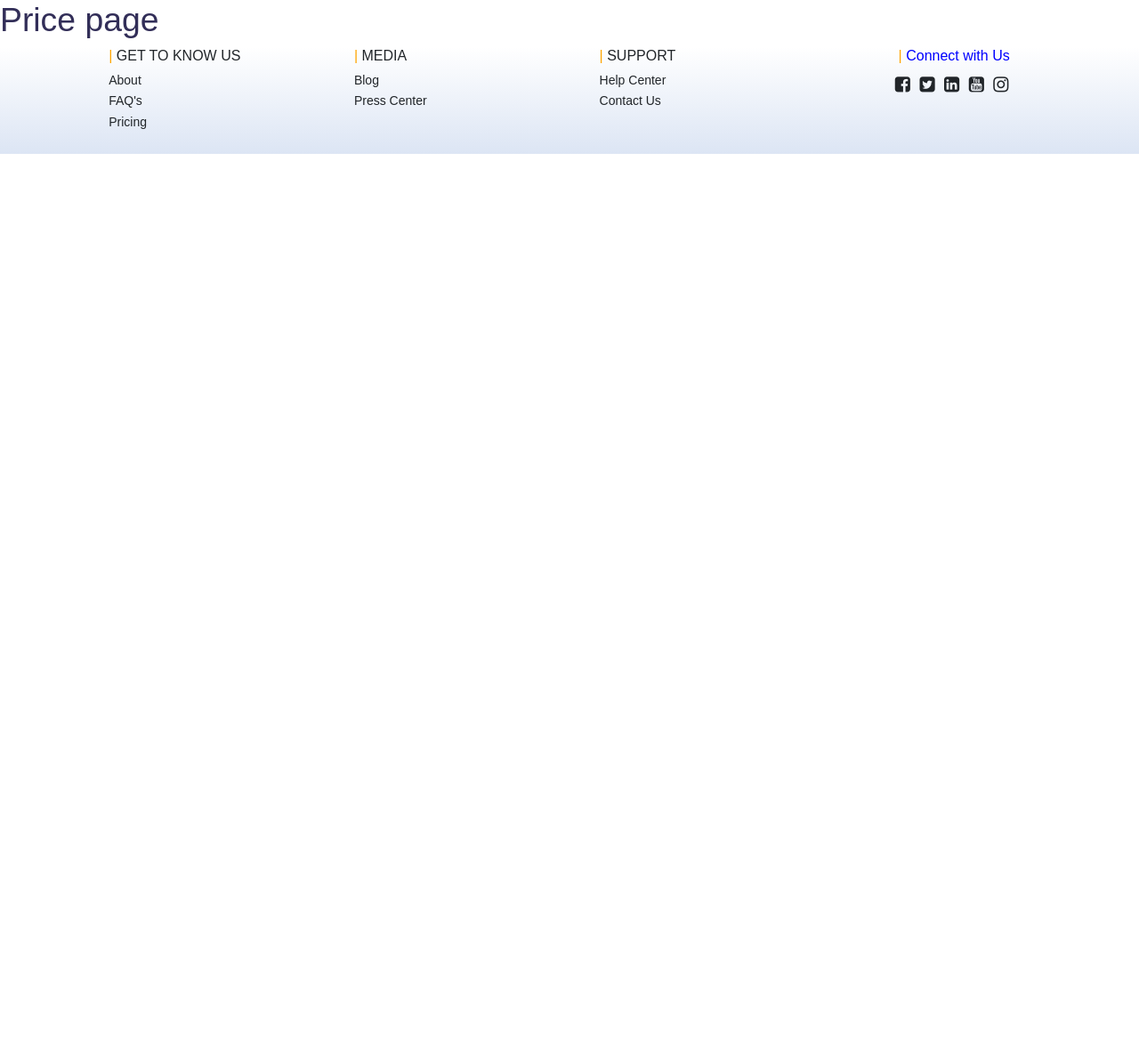
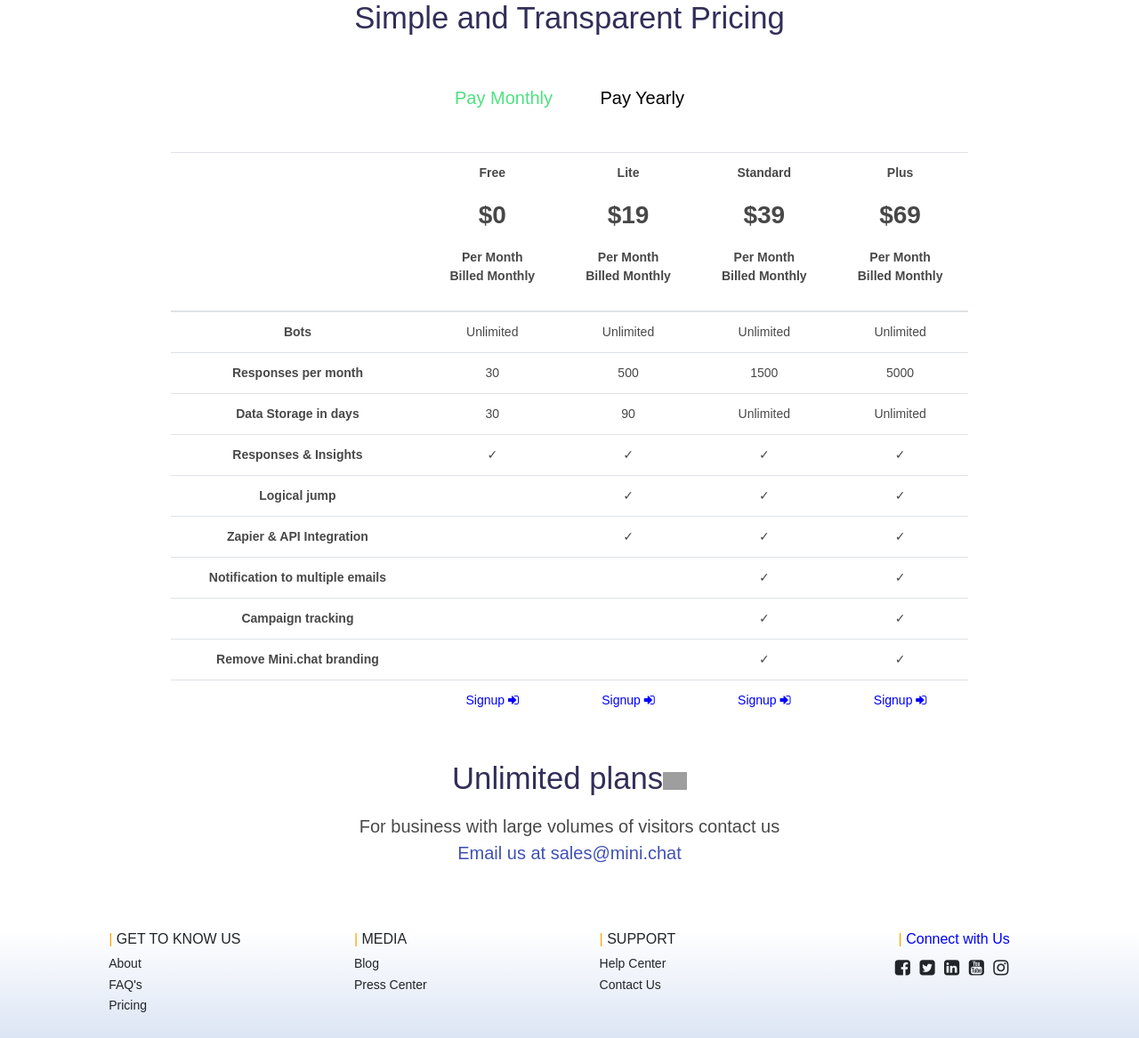
Before and after one commit to WorkEric/spweb, a Django app: page /price/ in a window 1280 px wide. Shown: the part 62-1229 px from the top of the page at 89% size. Before the commit the page ends 235 px from the top, so only its background shows below. Run offline with Django 3.2, Linux system fonts and the light colour scheme; parts of the project's set-up code (start-up, migrations or seed data) failed here and were passed over; some libraries are stand-ins or nearby versions; grey boxes are pictures that could not be loaded.

Commit message:
update price page

```diff
--- a/src/static/css/style.css
+++ b/src/static/css/style.css
@@ -54,7 +54,7 @@ body {
     margin-top:4%
 }
 h1 {
-    font-size: 28pt;
+    font-size: 26pt;
     color: #322e58;
 }
 .introduction p {
@@ -123,6 +123,8 @@ h1 {
     width: 18rem;
     height: 200px
 }
+
+/*Template-Detail*/
 .imgPart {
     padding:0 0 0 10%;
     margin: 6% 0;
@@ -144,3 +146,46 @@ h1 {
 .details p:nth-of-type(1) {
     color:grey;
 }
+
+/*Price*/
+.price {
+    padding: 0 15%;
+    text-align: center;
+}
+.table {
+    margin: 5% 0;
+    font-size: 14px;
+    color:#484848;
+}
+.table pre {
+    text-align:center;
+    font-family: Montserrat,sans-serif;
+    font-size: 14px;
+    color:#484848;
+}
+#payMonthly, #payYearly {
+    margin: 5% 2% 0 2%;
+    display:inline-block;
+    background:none;
+    border:none;
+    cursor: pointer;
+    outline-style: none;
+}
+button##payMonthly:focus, #payYearly:focus {
+    outline-style: none;
+}
+#payMonthly {
+    color:#4de27f;
+}
+.emailUS pre {
+    font-family: Montserrat,sans-serif;
+    font-size: 20px;
+    color:#484848;
+    margin: 2% 0 8% 0;
+}
+.table thead th p:nth-of-type(2) {
+    font-size:28px;
+}
+tbody tr:last-child {
+    color: blue;
+}
--- a/src/template/chatbot_template.html
+++ b/src/template/chatbot_template.html
@@ -75,9 +75,11 @@
             </div>
             <div class="gallery_product col-lg-4 col-md-4 col-sm-4 col-xs-6 filter travelTransport">
                 <div class="card" style="width: 18rem;">
-                      <img class="card-img-top" src="https://images.unsplash.com/photo-1492455417212-e162ed4446e1?ixlib=rb-1.2.1&ixid=eyJhcHBfaWQiOjEyMDd9&auto=format&fit=crop&w=750&q=80"  class="img-responsive" alt="Card image cap">
+                      <a href="../template/detail">
+                          <img class="card-img-top" src="https://images.unsplash.com/photo-1492455417212-e162ed4446e1?ixlib=rb-1.2.1&ixid=eyJhcHBfaWQiOjEyMDd9&auto=format&fit=crop&w=750&q=80"  class="img-responsive" alt="Card image cap">
+                      </a>
                       <div class="card-body">
-                        <h5 class="card-title">Hotel Feedback</h5>
+                         <a href="../template/detail" style="text-decoration: none;color:black"><h5 class="card-title">Hotel Feedback</h5></a>
                       </div>
                 </div>
             </div>
--- a/src/template/price.html
+++ b/src/template/price.html
@@ -1,7 +1,143 @@
 {% extends 'base.html' %}
 {% block body %}
 {% load static %}
+<div class="price">
+    <h1>Simple and Transparent Pricing</h1>
+    <div>
+        <button type="button" id="payMonthly">
+            Pay Monthly
+        </button>
+        <button type="button" id="payYearly">
+            Pay Yearly
+        </button>
+    </div>
+    <table class="table">
+      <thead>
+        <tr>
+          <th scope="row"></th>
+          <th scope="col">
+              <p>Free</p>
+              <p class="price">$0</p>
+              <pre class="paymentSwitch">Per Month
+Billed Monthly</pre>
+          </th>
+          <th scope="col">
+              <p>Lite</p>
+              <p class="price">$19</p>
+              <pre class="paymentSwitch">Per Month
+Billed Monthly</pre>
+          </th>
+          <th scope="col">
+              <p>Standard</p>
+              <p class="price">$39</p>
+              <pre class="paymentSwitch">Per Month
+Billed Monthly</pre>
+          </th>
+          <th scope="col">
+              <p>Plus</p>
+              <p class="price">$69</p>
+              <pre class="paymentSwitch">Per Month
+Billed Monthly</pre>
+          </th>
+        </tr>
+      </thead>
+      <tbody>
+        <tr>
+          <th scope="row">Bots</th>
+          <td>Unlimited</td>
+          <td>Unlimited</td>
+          <td>Unlimited</td>
+          <td>Unlimited</td>
+        </tr>
+        <tr>
+          <th scope="row">Responses per month</th>
+          <td>30</td>
+          <td>500</td>
+          <td>1500</td>
+          <td>5000</td>
+        </tr>
+        <tr>
+          <th scope="row">Data Storage in days</th>
+          <td>30</td>
+          <td>90</td>
+          <td>Unlimited</td>
+          <td>Unlimited</td>
+        </tr>
+        <tr>
+          <th scope="row">Responses & Insights</th>
+          <td>✓</td>
+          <td>✓</td>
+          <td>✓</td>
+          <td>✓</td>
+        </tr>
+        <tr>
+          <th scope="row">Logical jump</th>
+          <td> </td>
+          <td>✓</td>
+          <td>✓</td>
+          <td>✓</td>
+        </tr>
+        <tr>
+          <th scope="row">Zapier & API Integration</th>
+          <td> </td>
+          <td>✓</td>
+          <td>✓</td>
+          <td>✓</td>
+        </tr>
+        <tr>
+          <th scope="row">Notification to multiple emails</th>
+          <td> </td>
+          <td> </td>
+          <td>✓</td>
+          <td>✓</td>
+        </tr>
+        <tr>
+          <th scope="row">Campaign tracking</th>
+          <td> </td>
+          <td> </td>
+          <td>✓</td>
+          <td>✓</td>
+        </tr>
+        <tr>
+          <th scope="row">Remove Mini.chat branding</th>
+          <td> </td>
+          <td> </td>
+          <td>✓</td>
+          <td>✓</td>
+        </tr>
+        <tr>
+          <th scope="row"></th>
+          <td>Signup <i class="fa fa-sign-in" aria-hidden="true"></i></td>
+          <td>Signup <i class="fa fa-sign-in" aria-hidden="true"></i></td>
+          <td>Signup <i class="fa fa-sign-in" aria-hidden="true"></i></td>
+          <td>Signup <i class="fa fa-sign-in" aria-hidden="true"></i></td>
+        </tr>
+      </tbody>
+    </table>
+    <div class="emailUS">
+        <h1>Unlimited plans<span><img src="https://collect.chat/image/voltage-emoji.png" style="width:3%"></span></h1>
+        <pre>For business with large volumes of visitors contact us
+<span style="color:#4051b4">Email us at sales@mini.chat</span></pre>
+    </div>
+</div>
 
-<h1>Price page</h1>
+<script>
+    $('#payYearly').click(function(){
+        $('#paymentSwitch').html('Per Yearly <span style="display: block;">Billed Yearly</span>');
+        $('.price:eq(2)').text('$14');
+        $('.price:eq(3)').text('$29');
+        $('.price:eq(4)').text('$49');
+        $('#payYearly').css('color', '#4de27f');
+        $('#payMonthly').css('color', 'black');
+    });
+    $('#payMonthly').click(function(){
+        $('#paymentSwitch').html('Per Monthly <span style="display: block;">Billed Monthly</span>');
+        $('.price:eq(2)').text('$19');
+        $('.price:eq(3)').text('$39');
+        $('.price:eq(4)').text('$69');
+        $('#payMonthly').css('color', '#4de27f');
+        $('#payYearly').css('color', 'black');
+    });
+</script>
 
 {% endblock %}
```
